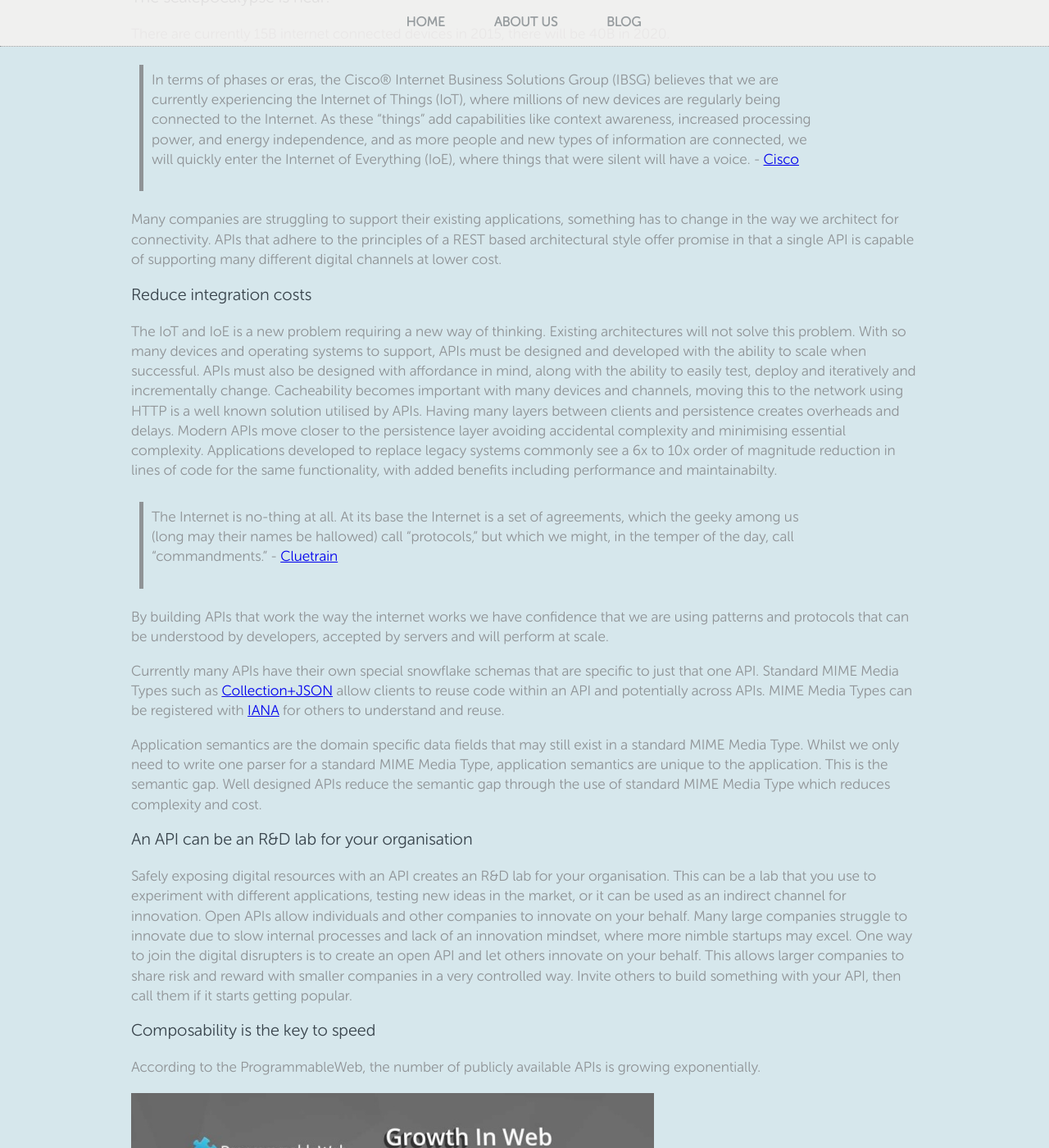
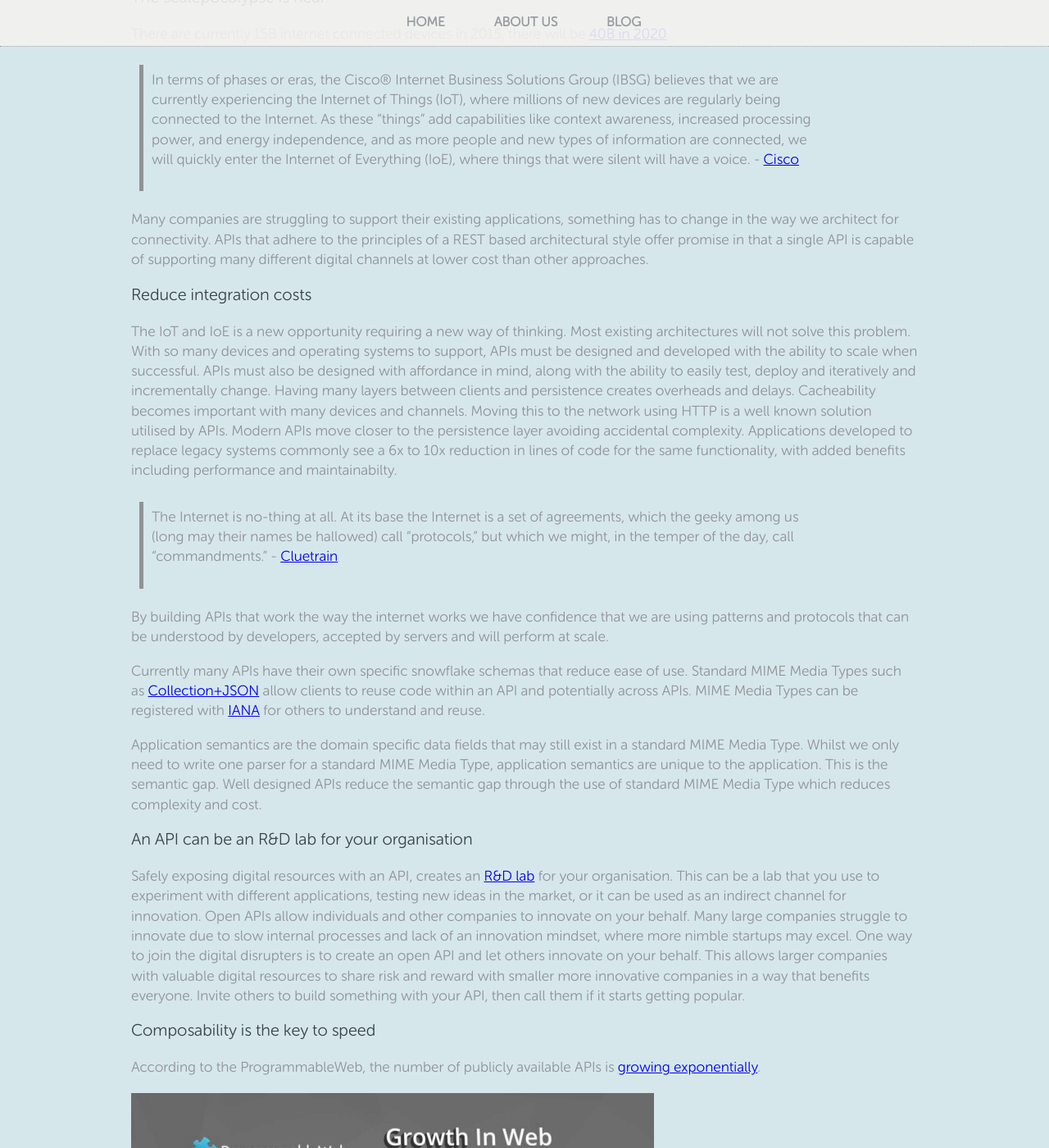
Before and after one commit to hyprnz/hyprnz.github.io, a Jekyll site: the page built from _posts/2015-03-17-why-api-first-strategy.md, in a window 1280 px wide and 1400 px high, scrolled down 588 px. Shown: the whole window at 82% size. Built offline with Jekyll 4.4.1, drawn with Linux system fonts in a browser that asks for light colours; some web fonts are replaced; some of the changed text lies outside the part shown.

Commit message:
Updated from Rick's comments

```diff
--- a/_posts/2015-03-17-why-api-first-strategy.md
+++ b/_posts/2015-03-17-why-api-first-strategy.md
@@ -4,40 +4,41 @@
 author: Gareth Evans
 ---
 
-Digital disruption is here, one-third of Australia’s economy faces a [‘short fuse, big bang’](http://www2.deloitte.com/content/dam/Deloitte/au/Documents/Building%20Lucky%20Country/deloitte-au-consulting-digital-disruption-whitepaper-0912.pdf) scenario in the near future. Technology is shaping society as fast as society is shaping technology. Application Programming Interfaces (APIs) are emerging as a way to both support rapid change and as a way to create it.
+Digital disruption is here. One-third of Australia’s economy faces a [‘short fuse, big bang’](http://www2.deloitte.com/content/dam/Deloitte/au/Documents/Building%20Lucky%20Country/deloitte-au-consulting-digital-disruption-whitepaper-0912.pdf) scenario in the near future. Technology is shaping society as fast as society is shaping technology. Application Programming Interfaces (APIs) are emerging as a way to both support rapid change and as a way to create it.
 
 ## So what is an API?
 
 An API enables one application to talk to another application over the internet.
 
-The term API has been around for a long time, although its most recent incarnation is arguably its most interesting. A modern API is a way to safely share digital resources to be consumed internally, by trusted partners or as an open API. Exposing digital resources creates many more opportunities than exposing applications which have a single purpose thought up by a single company.
+The term API has been around for a long time, although its most recent incarnation is arguably its most interesting. A modern API is a way to safely share digital resources to be consumed either internally, by trusted partners or through an open API. Exposing digital resources creates many more opportunities than exposing applications that have a single purpose thought up by a single company.
 
 ## Why do you need an API strategy?
 
 ### The scalepocalypse is near!
-There are currently 15B internet connected devices in 2015, there will be 40B in 2020.
+There are currently 15B internet connected devices in 2015, there will be [40B in 2020](http://www.slideshare.net/rnewton/scale-freeap-is).
 
 > In terms of phases or eras, the Cisco® Internet Business Solutions Group (IBSG) believes that we are currently experiencing the Internet of Things (IoT), where millions of new devices are regularly being connected to the Internet. As these “things” add capabilities like context awareness, increased processing power, and energy independence, and as more people and new types of information are connected, we will quickly enter the Internet of Everything (IoE), where things that were silent will have a voice. - [Cisco](http://share.cisco.com/IoESocialWhitepaper/#/0/2)
 
-Many companies are struggling to support their existing applications, something has to change in the way we architect for connectivity. APIs that adhere to the principles of a REST based architectural style offer promise in that a single API is capable of supporting many different digital channels at lower cost.
+Many companies are struggling to support their existing applications, something has to change in the way we architect for connectivity. APIs that adhere to the principles of a REST based architectural style offer promise in that a single API is capable of supporting many different digital channels at lower cost than other approaches.
 
 ### Reduce integration costs
-The IoT and IoE is a new problem requiring a new way of thinking. Existing architectures will not solve this problem. With so many devices and operating systems to support, APIs must be designed and developed with the ability to scale when successful. APIs must also be designed with affordance in mind, along with the ability to easily test, deploy and iteratively and incrementally change. Cacheability becomes important with many devices and channels, moving this to the network using HTTP is a well known solution utilised by APIs. Having many layers between clients and persistence creates overheads and delays. Modern APIs move closer to the persistence layer avoiding accidental complexity and minimising essential complexity. Applications developed to replace legacy systems commonly see a 6x to 10x order of magnitude reduction in lines of code for the same functionality, with added benefits including performance and maintainabilty.
+The IoT and IoE is a new opportunity requiring a new way of thinking. Most existing architectures will not solve this problem. With so many devices and operating systems to support, APIs must be designed and developed with the ability to scale when successful. APIs must also be designed with affordance in mind, along with the ability to easily test, deploy and iteratively and incrementally change.
+Having many layers between clients and persistence creates overheads and delays. Cacheability becomes important with many devices and channels. Moving this to the network using HTTP is a well known solution utilised by APIs. Modern APIs move closer to the persistence layer avoiding accidental complexity. Applications developed to replace legacy systems commonly see a 6x to 10x reduction in lines of code for the same functionality, with added benefits including performance and maintainabilty.
 
 > The Internet is no-thing at all. At its base the Internet is a set of agreements, which the geeky among us (long may their names be hallowed) call “protocols,” but which we might, in the temper of the day, call “commandments.” - [Cluetrain](https://medium.com/backchannel/internet-under-fire-gets-new-manifests-207a922b459e)
 
 By building APIs that work the way the internet works we have confidence that we are using patterns and protocols that can be understood by developers, accepted by servers and will perform at scale.
 
-Currently many APIs have their own special snowflake schemas that are specific to just that one API. Standard MIME Media Types such as [Collection+JSON](http://amundsen.com/media-types/collection/) allow clients to reuse code within an API and potentially across APIs. MIME Media Types can be registered with [IANA](http://www.iana.org/assignments/media-types/media-types.xhtml) for others to understand and reuse.
+Currently many APIs have their own specific snowflake schemas that reduce ease of use. Standard MIME Media Types such as [Collection+JSON](http://amundsen.com/media-types/collection/) allow clients to reuse code within an API and potentially across APIs. MIME Media Types can be registered with [IANA](http://www.iana.org/assignments/media-types/media-types.xhtml) for others to understand and reuse.
 
 Application semantics are the domain specific data fields that may still exist in a standard MIME Media Type. Whilst we only need to write one parser for a standard MIME Media Type, application semantics are unique to the application. This is the semantic gap. Well designed APIs reduce the semantic gap through the use of standard MIME Media Type which reduces complexity and cost.
 
 ### An API can be an R&D lab for your organisation
-Safely exposing digital resources with an API creates an R&D lab for your organisation. This can be a lab that you use to experiment with different applications, testing new ideas in the market, or it can be used as an indirect channel for innovation. Open APIs allow individuals and other companies to innovate on your behalf. Many large companies struggle to innovate due to slow internal processes and lack of an innovation mindset, where more nimble startups may excel. One way to join the digital disrupters is to create an open API and let others innovate on your behalf. This allows larger companies to share risk and reward with smaller companies in a very controlled way. Invite others to build something with your API, then call them if it starts getting popular.
+Safely exposing digital resources with an API, creates an [R&D lab](http://apievangelist.com/2014/07/07/apis-can-open-up-your-company-to-outside-ideas/) for your organisation. This can be a lab that you use to experiment with different applications, testing new ideas in the market, or it can be used as an indirect channel for innovation. Open APIs allow individuals and other companies to innovate on your behalf. Many large companies struggle to innovate due to slow internal processes and lack of an innovation mindset, where more nimble startups may excel. One way to join the digital disrupters is to create an open API and let others innovate on your behalf. This allows larger companies with valuable digital resources to share risk and reward with smaller more innovative companies in a way that benefits everyone. Invite others to build something with your API, then call them if it starts getting popular.
 
 ### Composability is the key to speed
 
-According to the ProgrammableWeb, the number of publicly available APIs is growing exponentially.
+According to the ProgrammableWeb, the number of publicly available APIs is [growing exponentially](http://www.programmableweb.com/api-research).
 
 ![Growth of APIs]({{ site.url }}/assets/chart-of-web-api-growth-from-2005-through-2013-source-programmablewebcom-2-638.jpg)
 
@@ -45,9 +46,9 @@
 
 >Five key drivers of digital disruption – wastage of resources, redundancy, complexity, limited access and broken trust. - [Rachael Botsman](http://www.slideshare.net/capgemini/igital-transformation-review-7)
 
-APIs are one of the vehicles entrepreneurs are using to exploit these drivers by reducing waste, cutting out the middle person, opening access to data and improving customer experience and trust through innovative products. APIs can be a foundation for innovation, as companies are able to share their digital resources for others to combine in diverse and innovative ways.
+APIs are one of the vehicles entrepreneurs are using to create digital disruption by reducing waste, cutting out the middle person, opening access to data and improving customer experience and trust through innovative products. APIs can be a foundation for innovation, as companies are able to share their digital resources for others to combine in diverse and innovative ways.
 
-APIs don’t have to be shared externally to be of benefit. Whilst trusted and open APIs allow businesses to share digital resources with other companies, proprietary APIs allow businesses to share digital resources internally. Sharing digital resources internally through an API allows for the development of small focused internal applications with less expense and greater speed. They may also combine digital resources from different internal APIs or mash them up with external APIs from other companies to solve internal business problems.
+APIs don’t have to be shared externally to be of benefit. Sharing digital resources internally through an API allows for the development of small focused internal applications with less expense and greater speed. They may also combine digital resources from different internal APIs or mash them up with external APIs from other companies to solve internal business problems.
 
 ### The value of exposing data outweighs the risks
 
@@ -55,12 +56,12 @@
 
 REST based architectural styles promote having a single front door to the API. Rather than exposing a number of URLs as endpoints that must all be secured, a single front door is easier to defend than many side doors. Even though all access comes through the front door, the first room you see may be different depending on who or what you are.
 
-Companies not considering sharing digital resources are at greater risk of a short fuse big bang scenario happening to them and if it does they will be less prepared to respond.
+Companies that do not consider sharing digital resources are at greater risk of a short fuse big bang scenario happening to them and if it does they will be less prepared to respond.
 
 ## Summary
 
-An API should be like a network of digital resources, where the power of network is in the number of connections. [Metcalfe’s law](http://en.wikipedia.org/wiki/Metcalfe%27s_law) states that the value of a network increases proportionately to the square of the number of users. If companies continue to act like hubs then they can not exploit the additional connectivity and value available through APIs.
+An API should be like a network of digital resources, where the power of the network is in the number of connections. [Metcalfe’s law](http://en.wikipedia.org/wiki/Metcalfe%27s_law) states that the value of a network increases proportionately to the square of the number of users. If companies continue to act like hubs then they can not exploit the additional connectivity and value available through APIs.
 
 ![Growth of APIs]({{ site.url }}/assets/node-not-hub.png)
 
->Be a node not a hub - Mike Amundsen
+>Be a node not a hub - [Mike Amundsen](http://www.slideshare.net/rnewton/scale-freeap-is)
```
